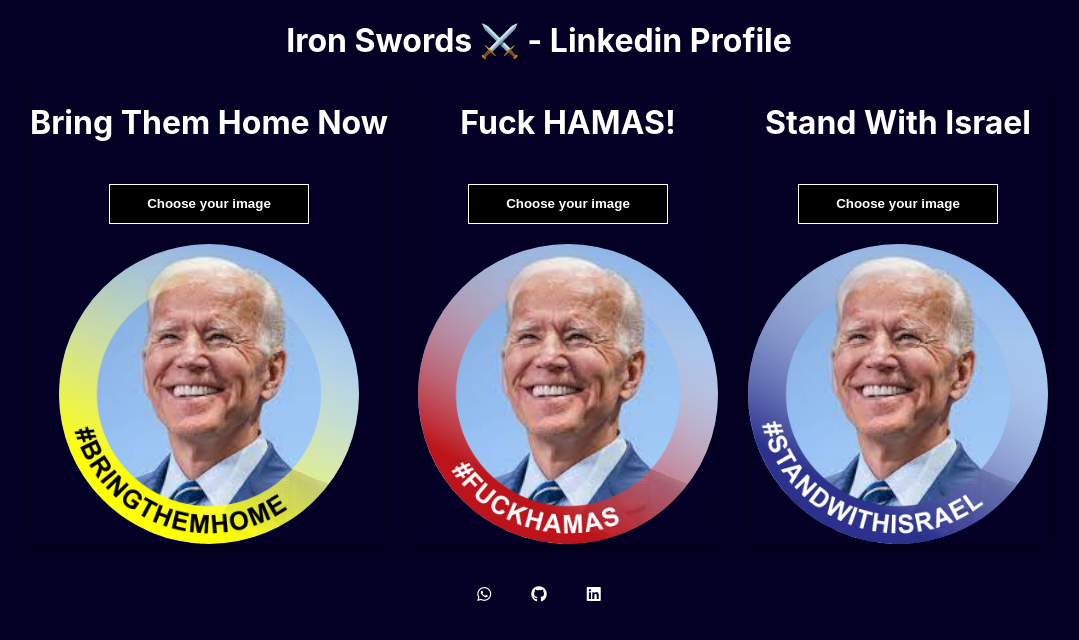
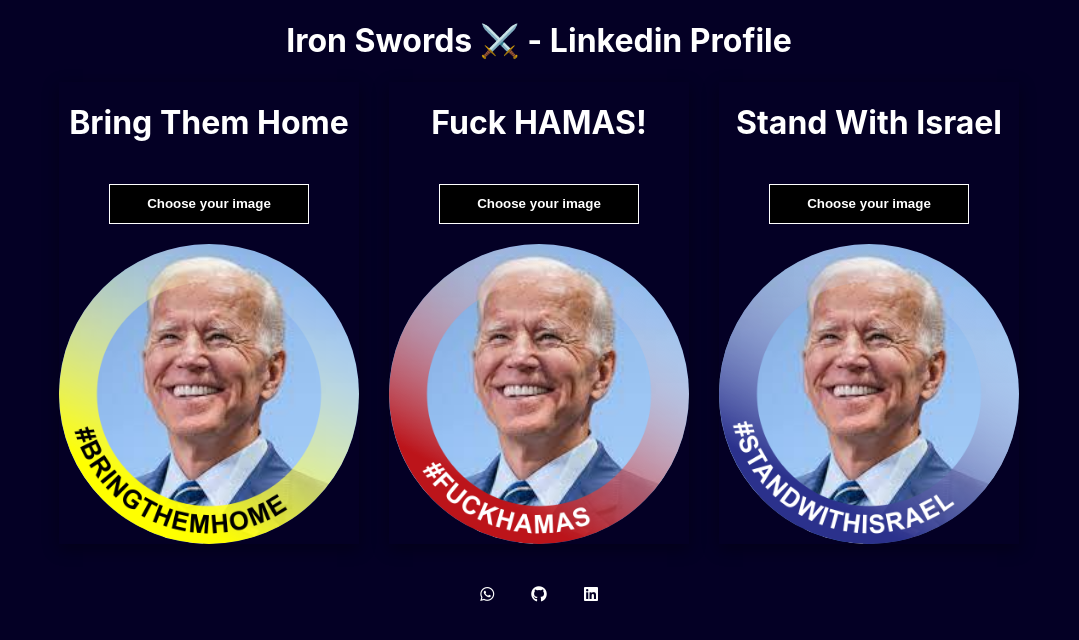
Before and after one commit to Shmuelmb/photo-editor, a Vue app: page / in a window 1280 px wide. Shown: the top 640 px of the page, without its empty margins (101-1180 px from the left). Built offline with nearby package versions, Linux system fonts and the light colour scheme.

Commit message:
minor change

```diff
--- a/src/components/ChooseYourEditComponent.vue
+++ b/src/components/ChooseYourEditComponent.vue
@@ -9,7 +9,7 @@
 <script setup>
 import InputComponent from "./InputComponent.vue";
 const cards = [
-  { imgSrc: "bringThemHomeNow.png", title: "Bring Them Home Now", id: "a" },
+  { imgSrc: "bringThemHomeNow.png", title: "Bring Them Home", id: "a" },
   { imgSrc: "fuckhamas.png", title: "Fuck HAMAS!", id: "b" },
   { imgSrc: "stand.png", title: "Stand With Israel", id: "c" },
 ];
```
